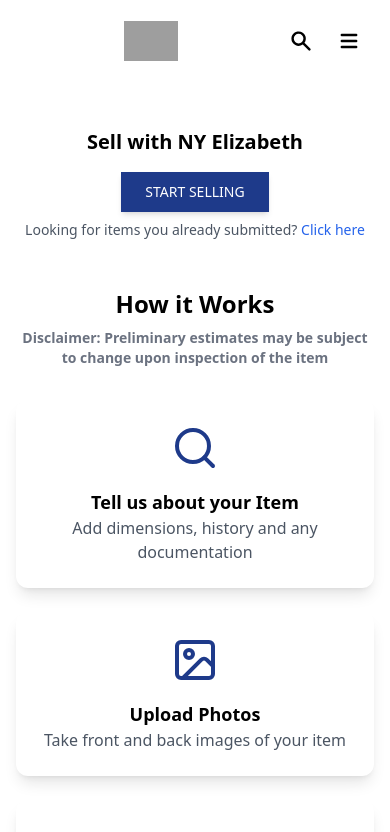
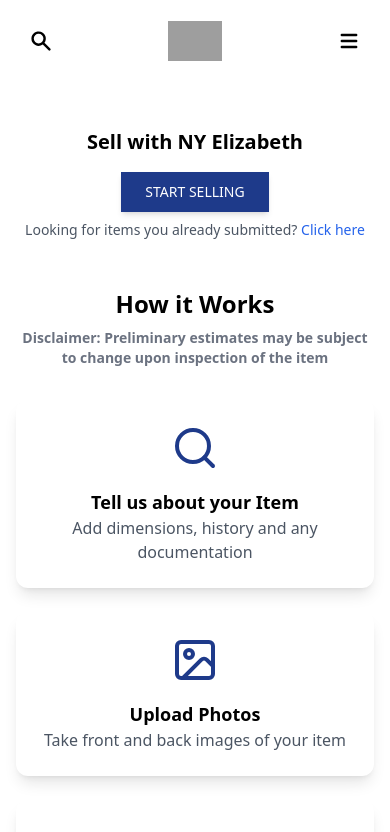
Before and after one commit to shubham21222/Beta-auction, a Next.js app: page /Sell in a window 390 px wide. Shown: the top 832 px of the page. Built offline with nearby package versions, Linux system fonts and the light colour scheme; grey boxes are pictures that could not be loaded.

Commit message:
chnages in header

```diff
--- a/src/app/components/Header.jsx
+++ b/src/app/components/Header.jsx
@@ -112,6 +112,17 @@
       >
         <div className="container mx-auto md:px-6 px-4">
           <div className="flex items-center justify-between">
+            {/* Mobile View: Search Button (Left) */}
+            {isMobile && (
+              <button
+                className="p-2 text-black font-semibold z-50"
+                onClick={() => setShowSearchBar(!showSearchBar)}
+                aria-label="Toggle search"
+              >
+                <HiSearch className="text-2xl" />
+              </button>
+            )}
+
             {/* Logo (Centered on Mobile, Left-Aligned on Desktop) */}
             <div
               className={`flex items-center ${isMobile ? "w-full justify-center" : ""}`}
@@ -127,6 +138,24 @@
               </Link>
             </div>
 
+            {/* Mobile View: Hamburger Menu (Right) */}
+            {isMobile && (
+              <button
+                className="p-2 text-black font-semibold z-50"
+                onClick={() => setMenuOpen(!menuOpen)}
+                aria-label="Toggle menu"
+              >
+                {menuOpen ? (
+                  <HiX className="text-2xl" />
+                ) : (
+                  <HiMenu className="text-2xl" />
+                )}
+              </button>
+            )}
+
+            {/* Desktop View: Navigation Links and Search */}
+            {!isMobile && (
+              <>
                 {/* Navigation Links (Center) */}
                 <nav
                   className="hidden md:flex space-x-6 text-sm sm:text-base items-center font-medium"
@@ -148,24 +177,29 @@
                   </Link>
                 </nav>
 
-            {/* Search Bar and Menu Button (Right Side) */}
-            <div className="flex items-center gap-2">
-              {/* Search Button for Mobile */}
-              {isMobile && (
-                <button
-                  className="p-2 text-black font-semibold z-50"
-                  onClick={() => setShowSearchBar(!showSearchBar)}
-                  aria-label="Toggle search"
-                >
-                  <HiSearch className="text-2xl" />
-                </button>
-              )}
-
                 {/* Search Bar */}
-              {(showSearchBar || !isMobile) && (
                 <form
                   onSubmit={handleSearch}
-                  className={`relative ${isMobile ? "w-full" : "w-64"} flex-grow md:flex-grow-0`}
+                  className="relative w-64 flex-grow md:flex-grow-0"
+                >
+                  <input
+                    type="text"
+                    placeholder="Search..."
+                    value={searchQuery}
+                    onChange={(e) => setSearchQuery(e.target.value)}
+                    className="w-full px-4 py-2 pl-10 rounded-full border border-gray-300 focus:outline-none focus:border-purple-500 focus:ring-1 focus:ring-purple-500 transition-all duration-300"
+                  />
+                  <HiSearch className="absolute left-3 top-1/2 transform -translate-y-1/2 text-gray-500" />
+                </form>
+              </>
+            )}
+          </div>
+
+          {/* Mobile Search Bar */}
+          {isMobile && showSearchBar && (
+            <form
+              onSubmit={handleSearch}
+              className="relative w-full mt-4"
             >
               <input
                 type="text"
@@ -177,21 +211,6 @@
               <HiSearch className="absolute left-3 top-1/2 transform -translate-y-1/2 text-gray-500" />
             </form>
           )}
-
-              {/* Mobile Menu Button */}
-              <button
-                className="md:hidden p-2 text-black font-semibold z-50"
-                onClick={() => setMenuOpen(!menuOpen)}
-                aria-label="Toggle menu"
-              >
-                {menuOpen ? (
-                  <HiX className="text-2xl" />
-                ) : (
-                  <HiMenu className="text-2xl" />
-                )}
-              </button>
-            </div>
-          </div>
 
           {/* Mobile Menu */}
           {menuOpen && (
```
Lines whose indentation alone changed are shown as unchanged.
